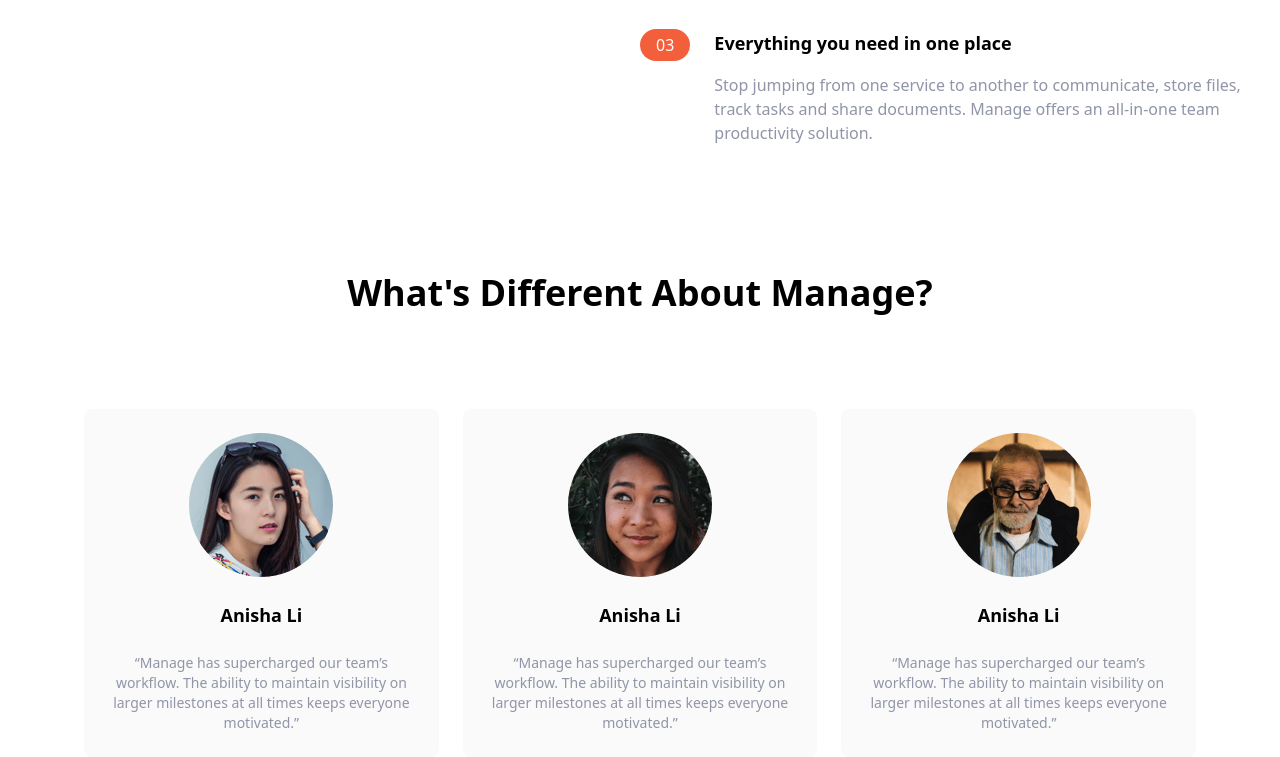
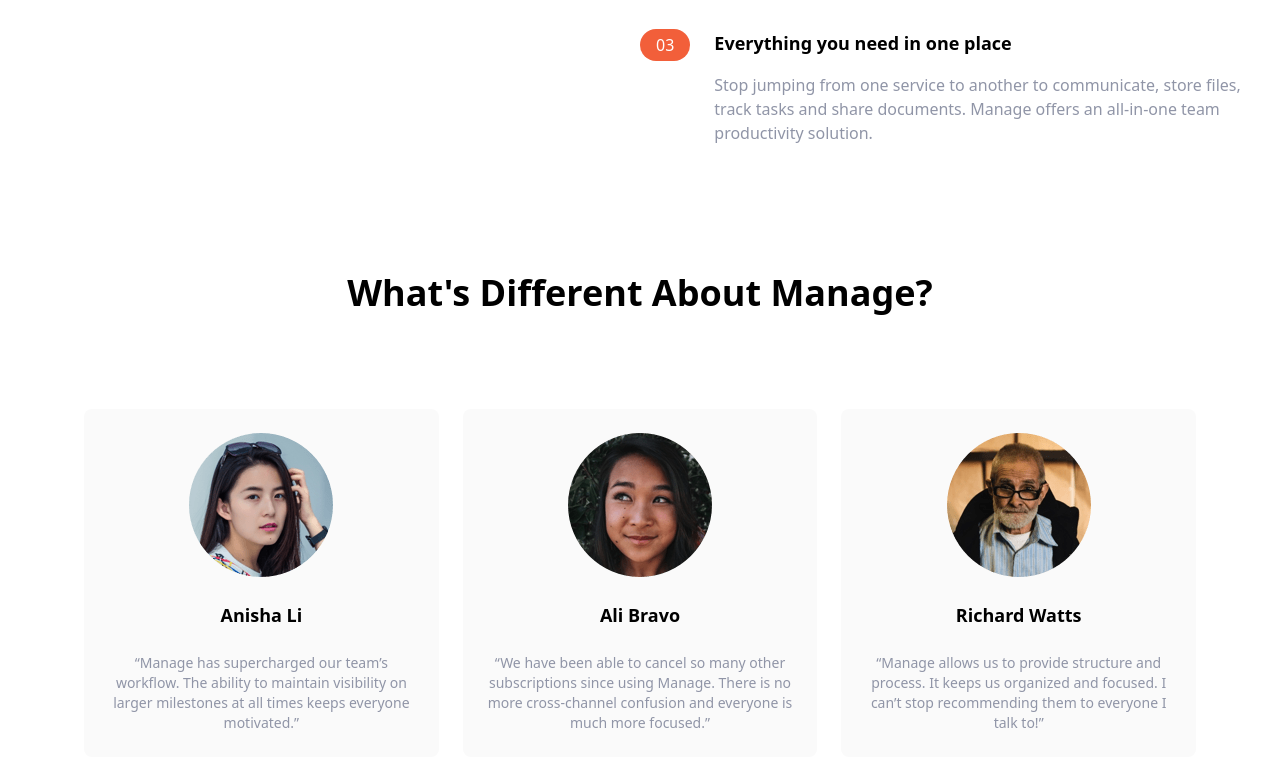
Before and after one commit to lawlawson/manage-landing-page, a website: page index.html in a window 1280 px wide. Shown: the part 964-1721 px from the top of the page. Drawn offline with Linux system fonts and the light colour scheme.

Commit message:
Updated copy and images

```diff
--- a/index.html
+++ b/index.html
@@ -176,22 +176,22 @@
             class="flex flex-col items-center p-6 space-y-6 rounded-lg bg-veryLightGray md:w-1/3"
           >
             <img src="/images/avatar-ali.png" class="w-16-mt-14" alt="" />
-            <h5 class="text-lg font-bold">Anisha Li</h5>
+            <h5 class="text-lg font-bold">Ali Bravo</h5>
             <p class="text-sm text-darkGrayishBlue">
-              “Manage has supercharged our team’s workflow. The ability to
-              maintain visibility on larger milestones at all times keeps
-              everyone motivated.”
+              “We have been able to cancel so many other subscriptions since
+              using Manage. There is no more cross-channel confusion and
+              everyone is much more focused.”
             </p>
           </div>
           <div
             class="flex flex-col items-center p-6 space-y-6 rounded-lg bg-veryLightGray md:w-1/3"
           >
             <img src="/images/avatar-richard.png" class="w-16-mt-14" alt="" />
-            <h5 class="text-lg font-bold">Anisha Li</h5>
+            <h5 class="text-lg font-bold">Richard Watts</h5>
             <p class="text-sm text-darkGrayishBlue">
-              “Manage has supercharged our team’s workflow. The ability to
-              maintain visibility on larger milestones at all times keeps
-              everyone motivated.”
+              “Manage allows us to provide structure and process. It keeps us
+              organized and focused. I can’t stop recommending them to everyone
+              I talk to!”
             </p>
           </div>
         </div>
```
Also changed, not shown: css/main.css.
